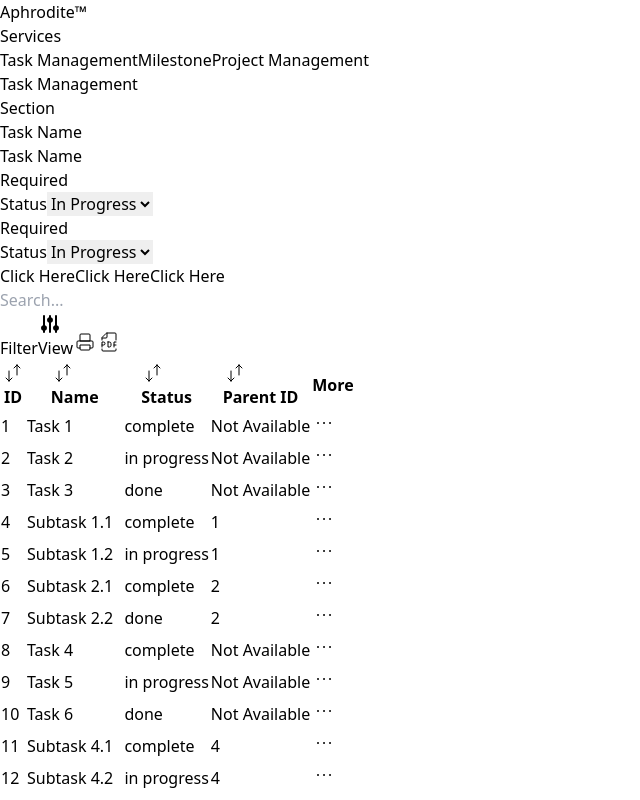
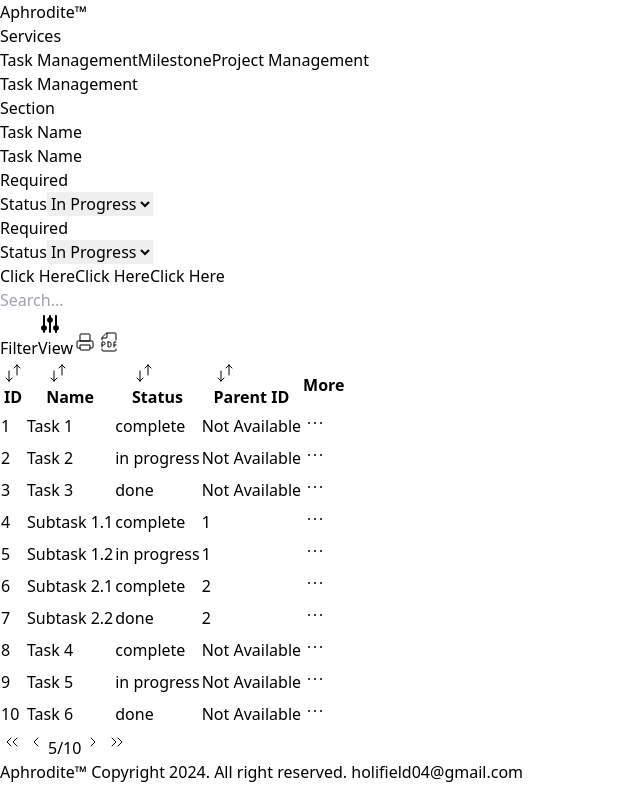
Before and after one commit to holifield4/task-management, a React (Vite) app: page / in a window 1280 px wide. Shown: the top 800 px of the page, without its empty margins (0-640 px from the left). Built offline with nearby package versions, Linux system fonts and the light colour scheme.

Commit message:
feat: WIP Homepage state managing

```diff
--- a/src/page/Homepage.tsx
+++ b/src/page/Homepage.tsx
@@ -1,3 +1,4 @@
+import { useDispatch, useSelector } from "react-redux";
 import Button from "../component/button/Button";
 import Section from "../component/section/Section";
 import Select from "../component/select/Select";
@@ -6,6 +7,9 @@
 import { ITask } from "../interface/common";
 import { taskStatusOptions } from "../lib/constant/constant";
 import { taskData } from "../mocks/mockdata";
+import { RootState } from "../store/store";
+import { useEffect } from "react";
+import { setTableData } from "../store/table/tableSlice";
 
 export default function Homepage() {
   const columns: Column<ITask>[] = [
@@ -20,6 +24,15 @@
     },
     { key: "parentId", header: "Parent ID" },
   ];
+
+  const { data, rowsPerPage, currentPage } = useSelector((state: RootState) => state.table);
+  const dispatch = useDispatch();
+
+  useEffect(() => {
+    dispatch(setTableData(taskData));
+  }, [dispatch]);
+
+  const paginatedData = data.slice((currentPage - 1) * rowsPerPage, currentPage * rowsPerPage);
 
   return (
     <>
@@ -37,7 +50,7 @@
         </Section>
 
         <div className="w-full h-full overflow-hidden">
-          <DataTable data={taskData} columns={columns} enableAction/>
+          <DataTable data={paginatedData} columns={columns} enableAction />
         </div>
       </div>
     </>
```
